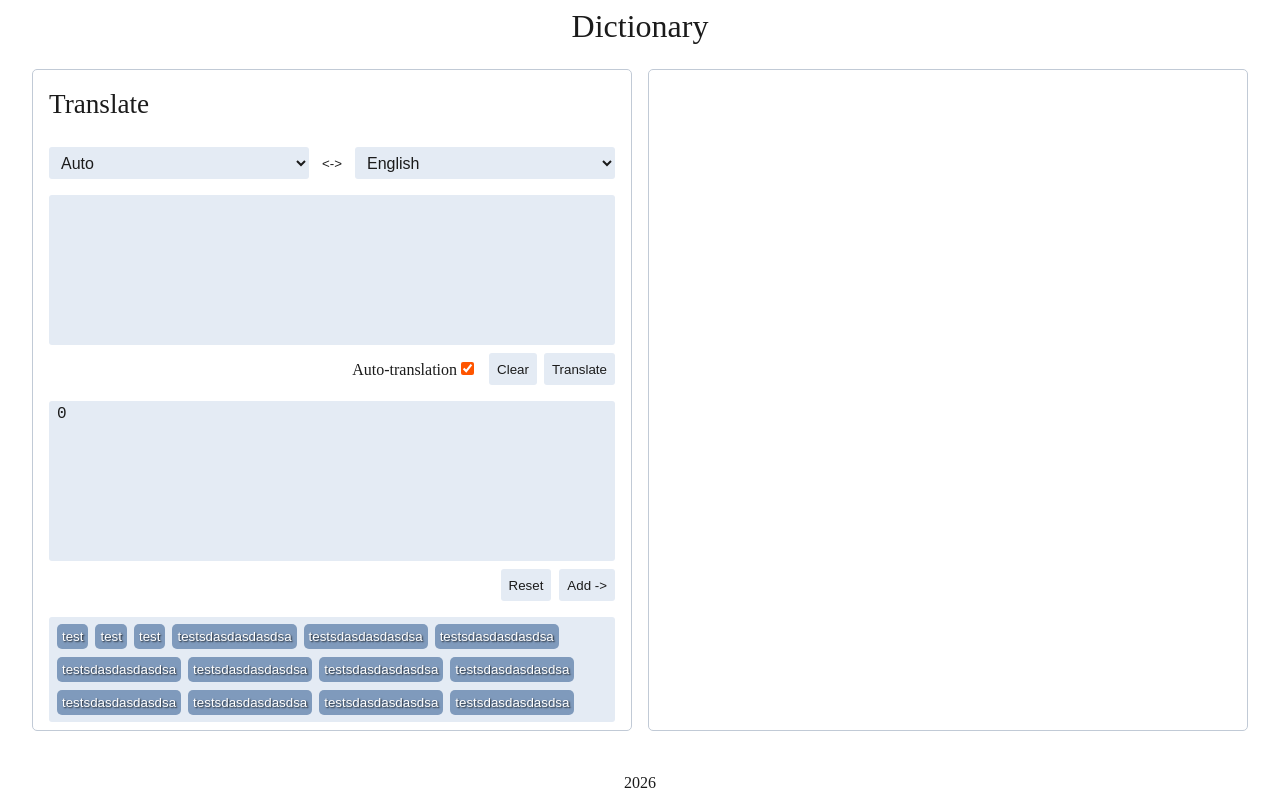
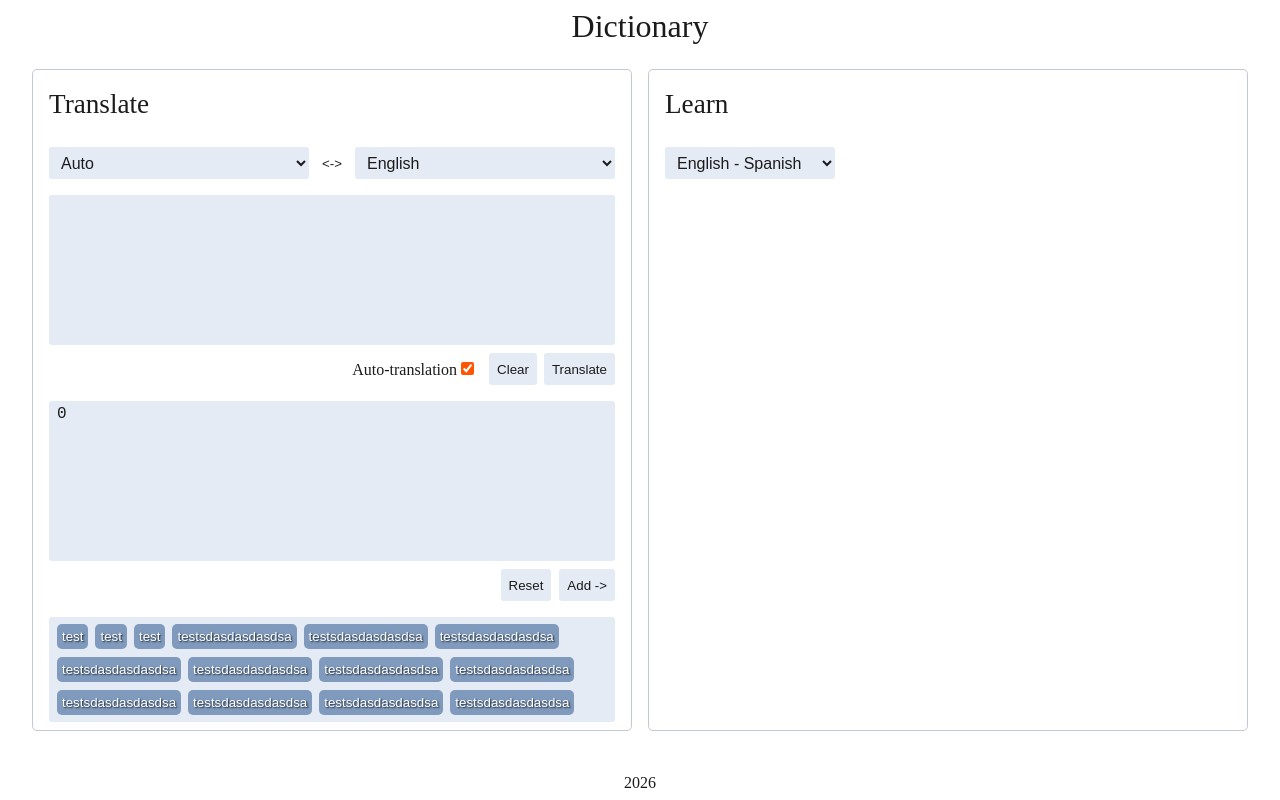
Before and after one commit to self-related/dictionary, a React (Vite) app: page / in a window 1280 px wide. Built offline with nearby package versions, Linux system fonts and the light colour scheme; the HTML template or start-up script is replaced by a standard one.

Commit message:
Add dictionary switcher

```diff
--- /dev/null
+++ b/src/features/dictionary/ui/dictionary-panel/DictionaryPanel.module.css
@@ -0,0 +1,11 @@
+.dictionaryPanel {
+    display: flex;
+
+    height: 2rem;
+    width: 100%;
+}
+
+.dictionarySwitch {
+    min-width: 30%;
+    width: fit-content;
+}
--- /dev/null
+++ b/src/features/dictionary/ui/dictionary-panel/DictionaryPanel.tsx
@@ -0,0 +1,16 @@
+import Select from "../../../../shared/ui/select/Select";
+import styles from "./DictionaryPanel.module.css";
+
+
+export default function DictionaryPanel() {
+
+    return (
+        <div className={styles.dictionaryPanel}>
+
+            <Select id="dictionary-select" className={styles.dictionarySwitch}>
+                <option value="eng-esp">English - Spanish</option> {/* placeholder */}
+            </Select>
+
+        </div>
+    );
+}
--- a/src/pages/home/HomePage.tsx
+++ b/src/pages/home/HomePage.tsx
@@ -1,3 +1,4 @@
+import DictionaryPanel from "../../features/dictionary/ui/dictionary-panel/DictionaryPanel";
 import LangPanel from "../../features/translate/ui/lang-panel/LangPanel";
 import TranslateInput from "../../features/translate/ui/translate-input/TranslateInput";
 import TranslateOptions from "../../features/translate/ui/translate-options/TranslateOptions";
@@ -20,7 +21,10 @@ export default function HomePage() {
 
 
              {/* Dictionary section  */}
-            <div className={styles.appSection}></div>
+            <div className={styles.appSection}>
+                <h2>Learn</h2>
+                <DictionaryPanel />
+            </div>
         </div>
     );
 }
```
